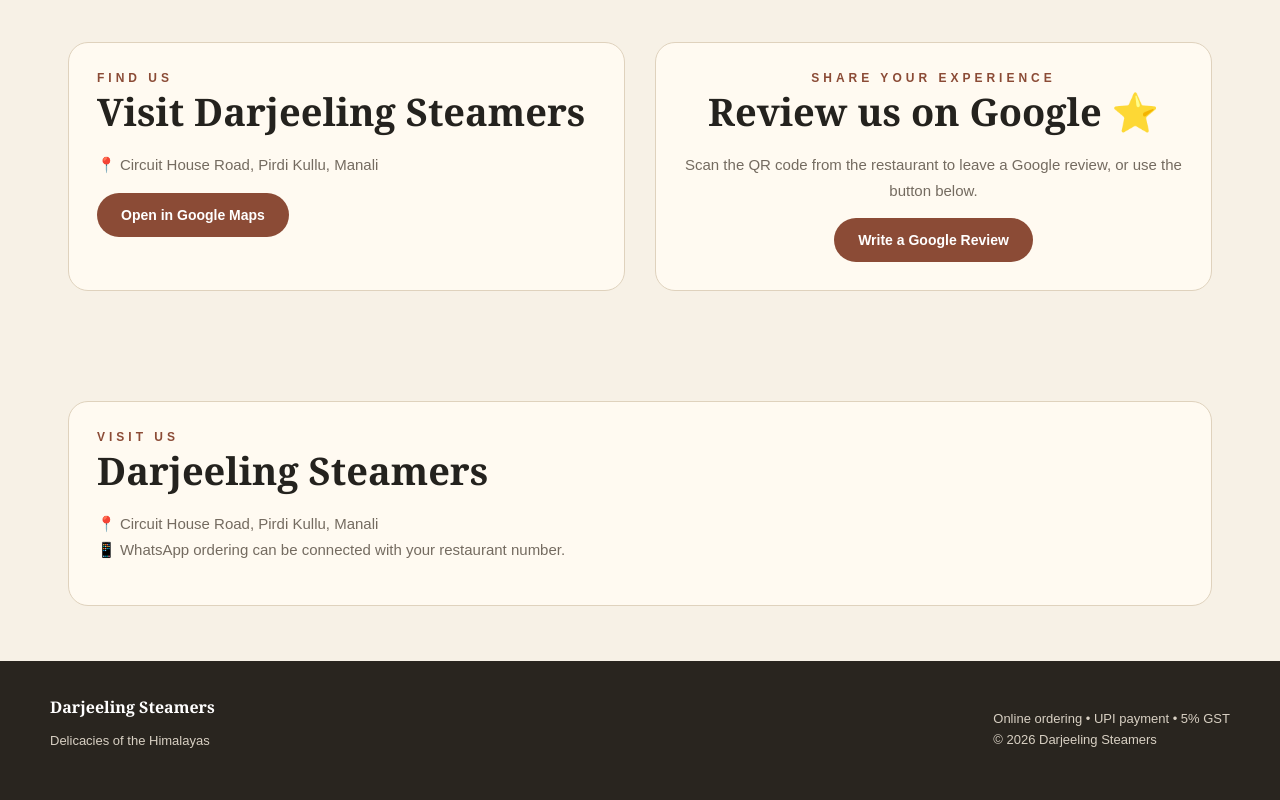
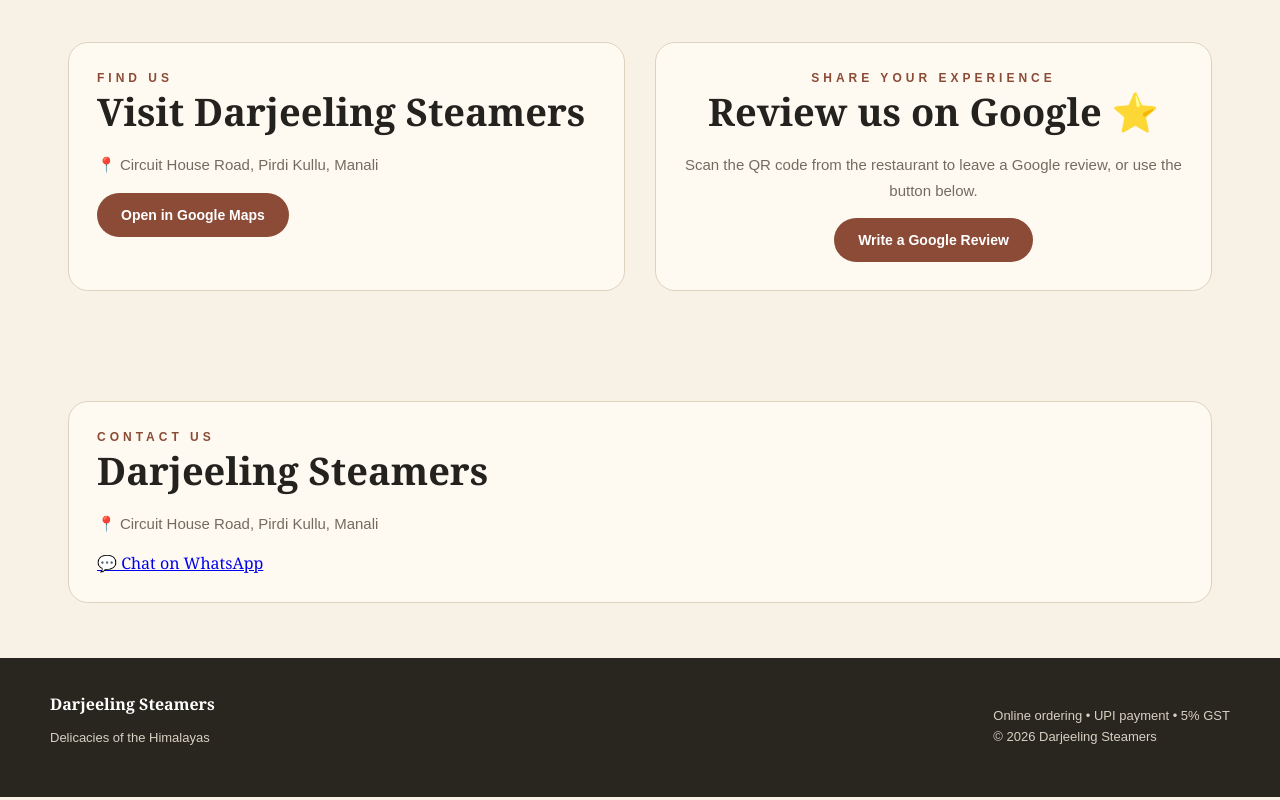
Before and after one commit to yadavgyanendra815-debug/Darjeeling-steamers-, a plain HTML site: page index.html in a window 1280 px wide. Shown: the part 2254-3054 px from the top of the page. Drawn offline with Linux system fonts and the light colour scheme.

Commit message:
Update index.html

```diff
--- a/index.html
+++ b/index.html
@@ -85,7 +85,21 @@
 </div>
 </section>
 
-<section id="contact"><div class="panel"><div class="eyebrow">Visit us</div><h2>Darjeeling Steamers</h2><p>📍 Circuit House Road, Pirdi Kullu, Manali<br>📱 WhatsApp ordering can be connected with your restaurant number.</p></div></section>
+<section id="contact">
+<div class="panel">
+<div class="eyebrow">Contact Us</div>
+<h2>Darjeeling Steamers</h2>
+<p>📍 Circuit House Road, Pirdi Kullu, Manali</p>
+
+<a class="whatsapp-direct"
+target="_blank"
+rel="noopener"
+href="https://wa.me/918580529277?text=Hello%20Darjeeling%20Steamers%2C%20I%20want%20to%20place%20an%20order.">
+💬 Chat on WhatsApp
+</a>
+
+</div>
+</section>
 </main>
 <footer><div class="foot"><div><b>Darjeeling Steamers</b><p>Delicacies of the Himalayas</p></div><div><p>Online ordering • UPI payment • 5% GST<br>© 2026 Darjeeling Steamers</p></div></div></footer>
 
```
